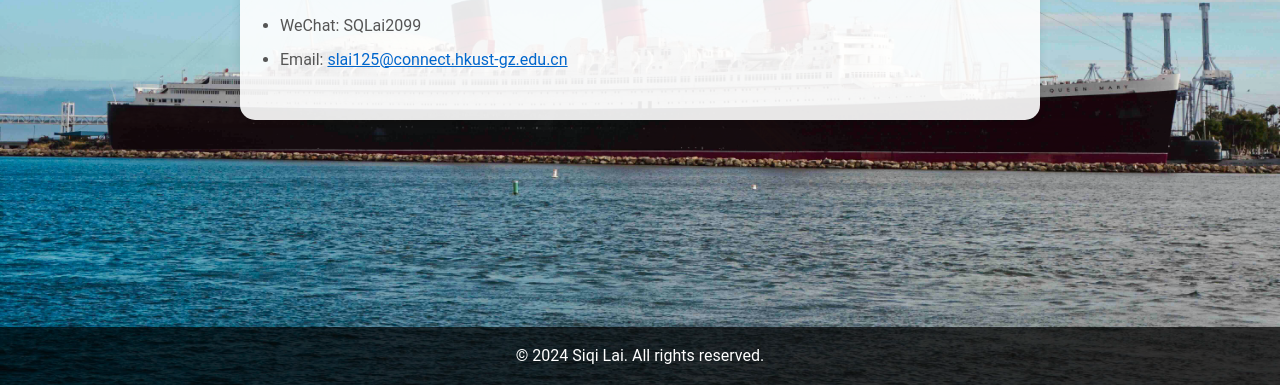
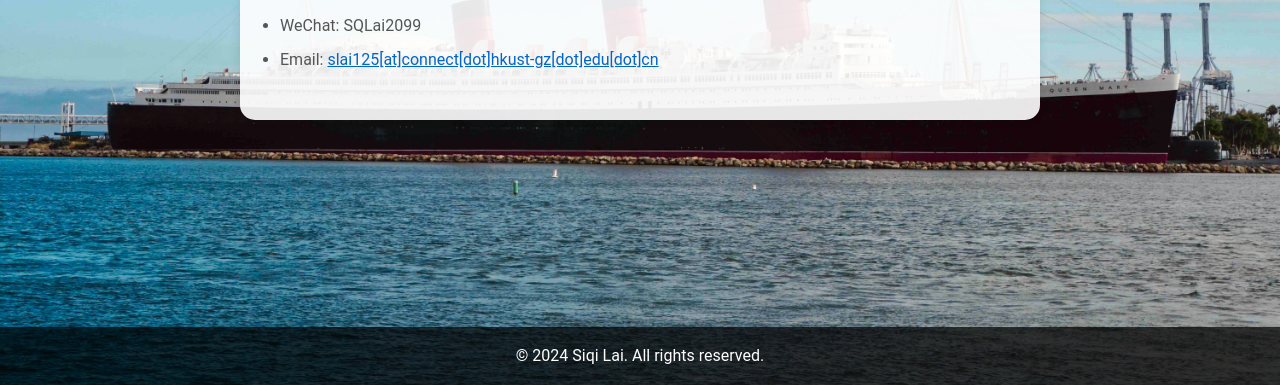
Before and after one commit to Gungnir2099/SQLai, a plain HTML site: page contact.html in a window 1280 px wide. Shown: the part 415-800 px from the top of the page. Drawn offline with Linux system fonts and the light colour scheme.

Commit message:
Update contact.html

```diff
--- a/contact.html
+++ b/contact.html
@@ -28,7 +28,7 @@
                 <h3>If you would like to get in touch with me, please use the contact information below:</h3>
                 <ul>
                     <li>WeChat: SQLai2099</li>
-                    <li>Email: <a href="mailto:slai125[at]connect[dot]hkust-gz[dot]edu[dot]cn">slai125@connect.hkust-gz.edu.cn</a></li>
+                    <li>Email: <a href="mailto:slai125[at]connect[dot]hkust-gz[dot]edu[dot]cn">slai125[at]connect[dot]hkust-gz[dot]edu[dot]cn</a></li>
                 </ul>
             </section>
         </main>
```
